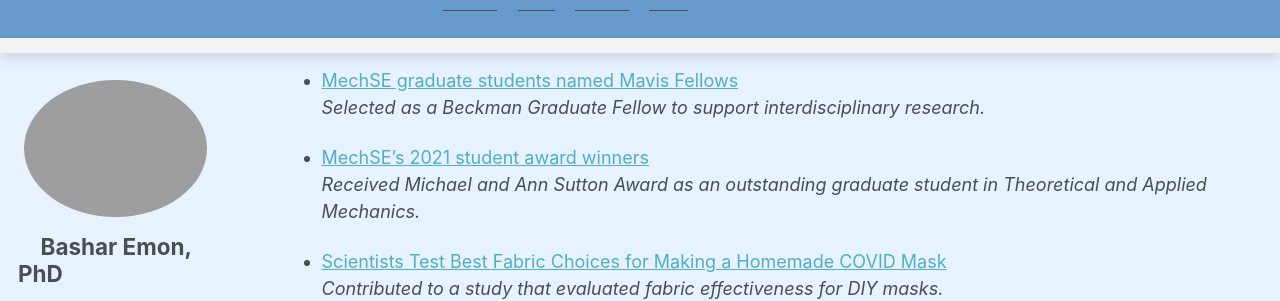
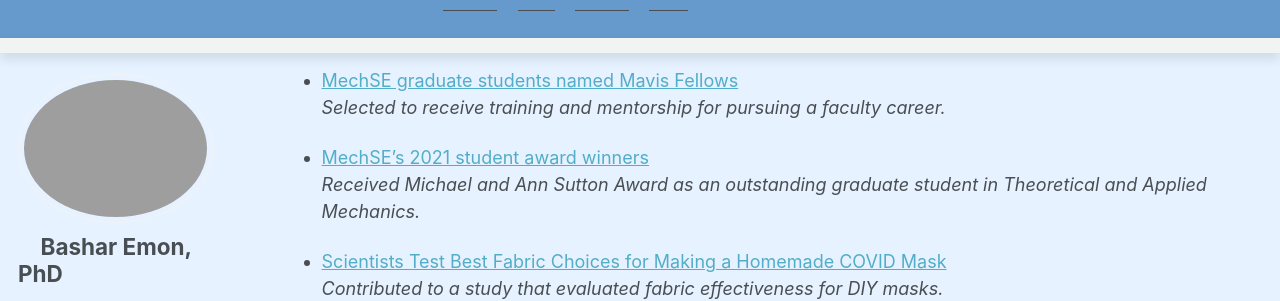
Before and after one commit to BasharEmon/BasharEmon.github.io, a Jekyll site: the page built from _portfolio/Media and News.md, in a window 1280 px wide and 900 px high, scrolled down 435 px. Shown: the part 163-464 px from the top of the window. Built offline with Jekyll 4.4.1, drawn with Linux system fonts in a browser that asks for light colours; some web fonts are replaced.

Commit message:
Update Media and News.md

```diff
--- a/_portfolio/Media and News.md
+++ b/_portfolio/Media and News.md
@@ -20,7 +20,7 @@ author_profile: true
   *Selected as a Beckman Graduate Fellow to support interdisciplinary research.*
 
 - [MechSE graduate students named Mavis Fellows]([https://beckman.illinois.edu/about/news/article/2021/04/28/seven-students-win-2021-beckman-institute-graduate-fellowships](https://mechse.illinois.edu/news/mechse-graduate-students-named-mavis-fellows))
-  *Selected as a Beckman Graduate Fellow to support interdisciplinary research.*
+  *Selected to receive training and mentorship for pursuing a faculty career.*
 
 - [MechSE's 2021 student award winners](https://mechse.illinois.edu/news/33958)
   *Received Michael and Ann Sutton Award as an outstanding graduate student in Theoretical and Applied Mechanics.*
```
